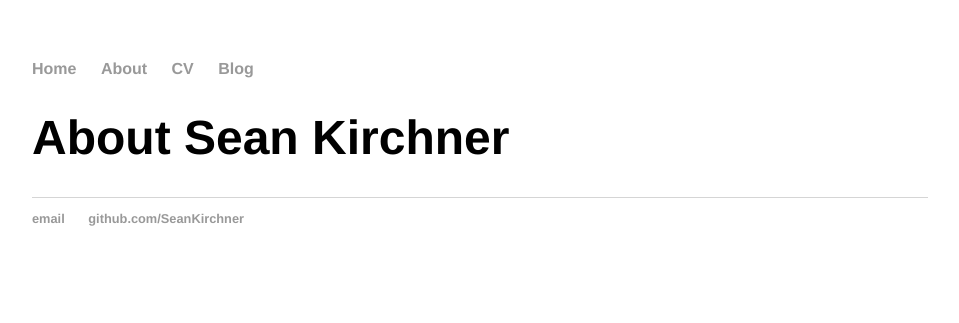
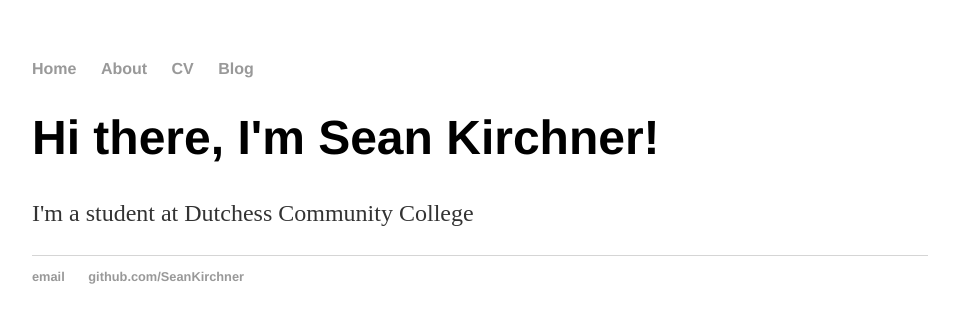
Before and after one commit to SeanKirchner/SeanKirchner.github.io, a Jekyll site: the page built from about/index.html, in a window 1280 px wide. Shown: the top 323 px of the page, without its empty margins (160-1119 px from the left). Built offline with Jekyll 4.4.1, drawn with Linux system fonts in a browser that asks for light colours; Markdown is read by kramdown in place of the engine named in the settings.

Commit message:
Update index.html

```diff
--- a/about/index.html
+++ b/about/index.html
@@ -1,5 +1,8 @@
 ---
 layout: default
-title: About Sean Kirchner
+title: Hank Quinlan, Horrible Cop
 ---
-  <h1>{{ page.title }}</h1>
+<div class="blurb">
+	<h1>Hi there, I'm Sean Kirchner!</h1>
+	<p>I'm a student at Dutchess Community College</a></p>
+</div><!-- /.blurb -->
```
